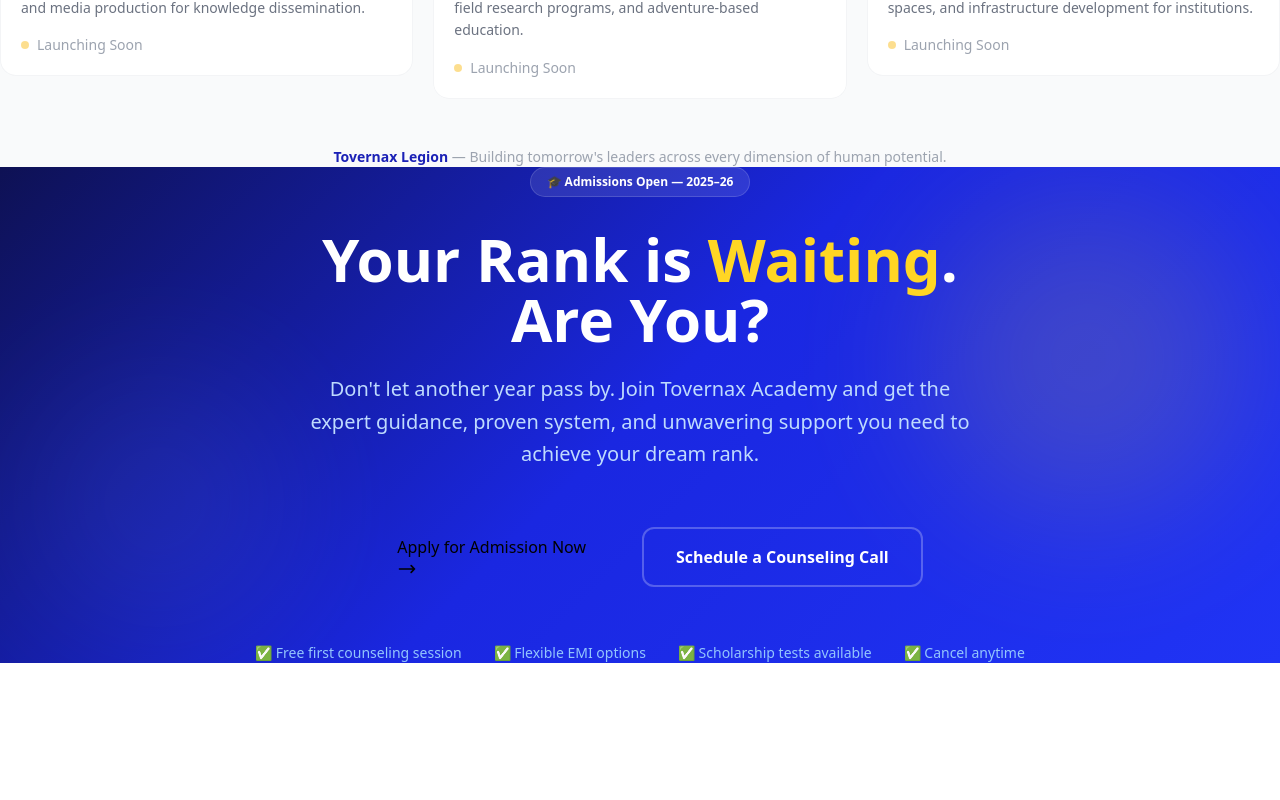
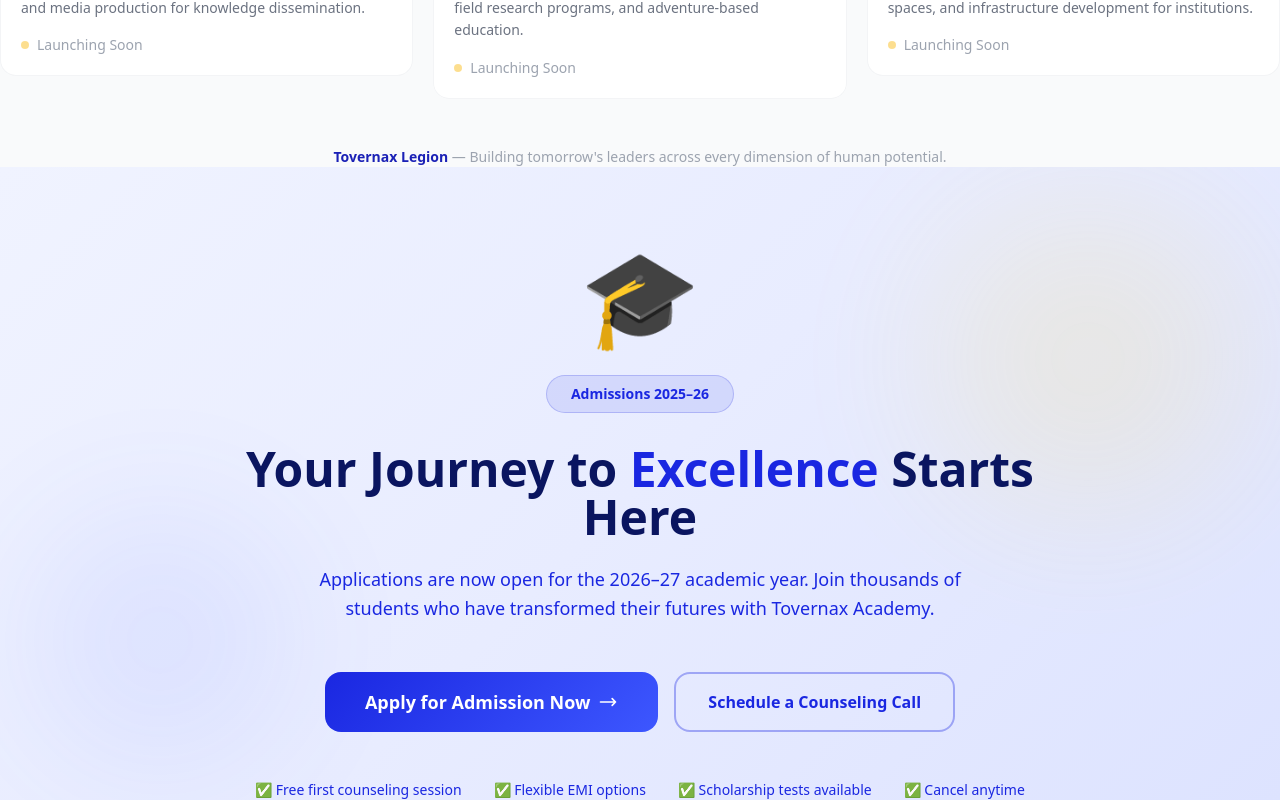
Before and after one commit to TovernaxLegion/Tovernax-Legion, a Next.js app: page / in a window 1280 px wide. Shown: the part 7160-7960 px from the top of the page. Before the commit the page ends 7823 px from the top, so only its background shows below. Built offline with nearby package versions, Linux system fonts and the light colour scheme.

Commit message:
Update CTASection.tsx

```diff
--- a/src/components/sections/CTASection.tsx
+++ b/src/components/sections/CTASection.tsx
@@ -2,46 +2,50 @@
 
 export function CTASection() {
   return (
-    <section className="section-padding relative overflow-hidden"
-      style={{ background: "linear-gradient(135deg, #0e1154 0%, #1a27e1 50%, #2034f5 100%)" }}>
+    <section className="section-padding relative overflow-hidden pt-20"
+      style={{ background: "linear-gradient(135deg, #f0f3ff 0%, #e8ecff 50%, #dde3ff 100%)" }}>
       {/* Background decoration */}
-      <div className="absolute inset-0 bg-grid opacity-15" />
-      <div className="absolute top-0 right-0 w-96 h-96 rounded-full blur-3xl opacity-20 pointer-events-none"
+      <div className="absolute inset-0 bg-grid opacity-10" />
+      <div className="absolute top-0 right-0 w-96 h-96 rounded-full blur-3xl opacity-15 pointer-events-none"
         style={{ background: "radial-gradient(circle, #ffd624, transparent)" }} />
-      <div className="absolute bottom-0 left-0 w-80 h-80 rounded-full blur-3xl opacity-15 pointer-events-none"
-        style={{ background: "radial-gradient(circle, #6380ff, transparent)" }} />
+      <div className="absolute bottom-0 left-0 w-80 h-80 rounded-full blur-3xl opacity-10 pointer-events-none"
+        style={{ background: "radial-gradient(circle, #3d57ff, transparent)" }} />
 
       <div className="section-container relative z-10">
         <div className="max-w-4xl mx-auto text-center reveal">
-          <div className="inline-flex items-center gap-2 px-4 py-1.5 rounded-full text-xs font-semibold mb-8"
-            style={{ background: "rgba(255,255,255,0.1)", color: "white", border: "1px solid rgba(255,255,255,0.15)" }}>
-            🎓 Admissions Open — 2025–26
+          <div className="text-8xl mb-8">🎓</div>
+
+          <div className="inline-flex items-center gap-2 px-6 py-2 rounded-full text-sm font-bold mb-8"
+            style={{ background: "rgba(26, 39, 225, 0.1)", color: "#1a27e1", border: "1px solid rgba(26, 39, 225, 0.2)" }}>
+            Admissions 2025–26
           </div>
 
-          <h2 className="font-display text-4xl md:text-6xl font-bold text-white leading-tight mb-6">
-            Your Rank is{" "}
-            <span style={{ color: "#ffd624" }}>Waiting</span>
-            .<br />Are You?
+          <h2 className="font-display text-4xl md:text-5xl font-bold leading-tight mb-6" style={{ color: "#0a1560" }}>
+            Your Journey to{" "}
+            <span style={{ color: "#1a27e1" }}>Excellence</span>
+            {" "}Starts Here
           </h2>
-          <p className="text-blue-200 text-xl leading-relaxed mb-12 max-w-2xl mx-auto">
-            Don't let another year pass by. Join Tovernax Academy and get the expert guidance, proven system, and unwavering support you need to achieve your dream rank.
+          <p className="text-lg leading-relaxed mb-12 max-w-2xl mx-auto" style={{ color: "#1a27e1" }}>
+            Applications are now open for the 2026–27 academic year. Join thousands of students who have transformed their futures with Tovernax Academy.
           </p>
 
           {/* Action area */}
           <div className="flex flex-col sm:flex-row items-center justify-center gap-4 mb-12">
-            <Link href="/admissions" className="btn-gold text-base px-10 py-4">
+            <Link href="/admissions" className="inline-flex items-center gap-2 px-10 py-4 rounded-2xl font-bold text-lg text-white transition-all duration-300"
+              style={{ background: "linear-gradient(135deg, #1a27e1, #3d57ff)" }}>
               Apply for Admission Now
               <svg className="w-5 h-5" fill="none" viewBox="0 0 24 24" stroke="currentColor">
                 <path strokeLinecap="round" strokeLinejoin="round" strokeWidth={2} d="M17 8l4 4m0 0l-4 4m4-4H3" />
               </svg>
             </Link>
-            <Link href="/contact" className="inline-flex items-center gap-2 px-8 py-4 rounded-xl font-semibold text-white text-base border-2 border-white/25 hover:border-white/60 transition-all">
+            <Link href="/contact" className="inline-flex items-center gap-2 px-8 py-4 rounded-2xl font-semibold text-base transition-all duration-300"
+              style={{ color: "#1a27e1", border: "2px solid rgba(26, 39, 225, 0.35)" }}>
               Schedule a Counseling Call
             </Link>
           </div>
 
           {/* Trust signals */}
-          <div className="flex flex-wrap justify-center gap-8 text-blue-300 text-sm">
+          <div className="flex flex-wrap justify-center gap-8 text-sm" style={{ color: "#1a27e1" }}>
             {[
               "✅ Free first counseling session",
               "✅ Flexible EMI options",
```
